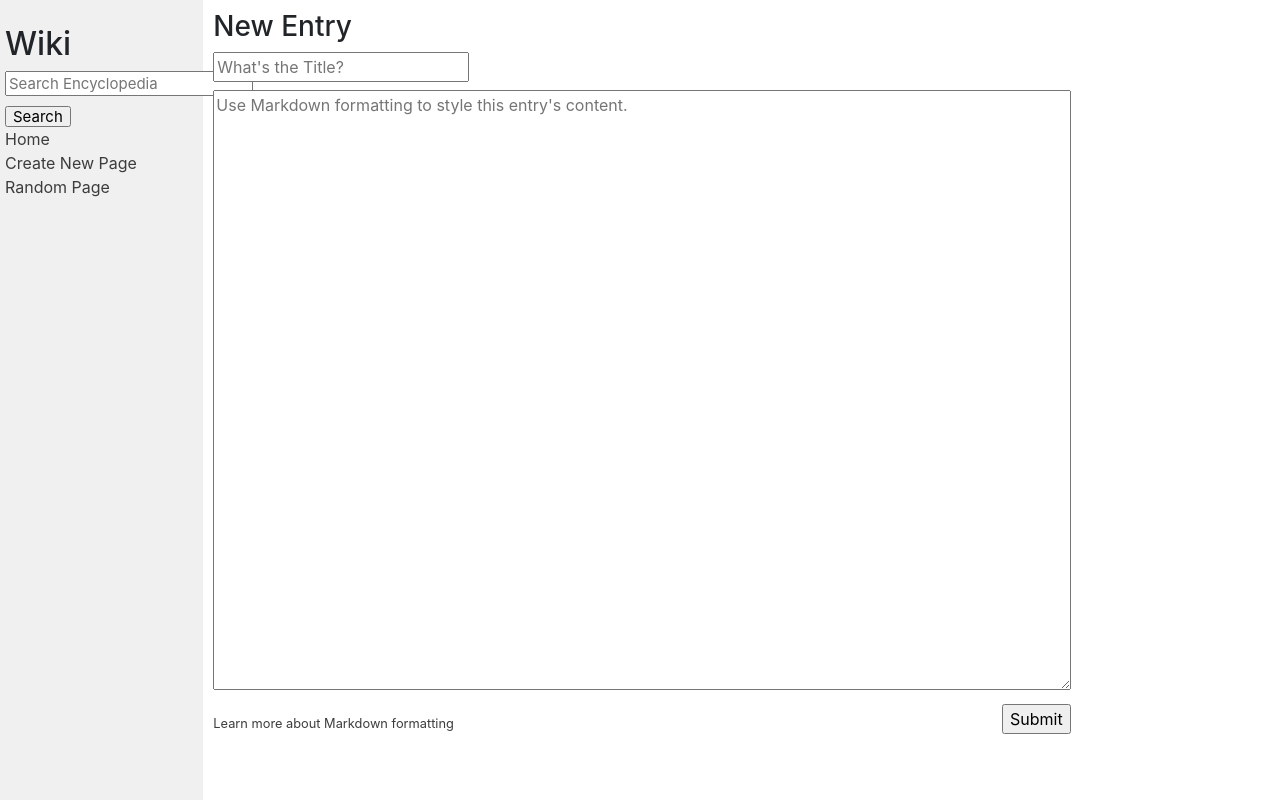
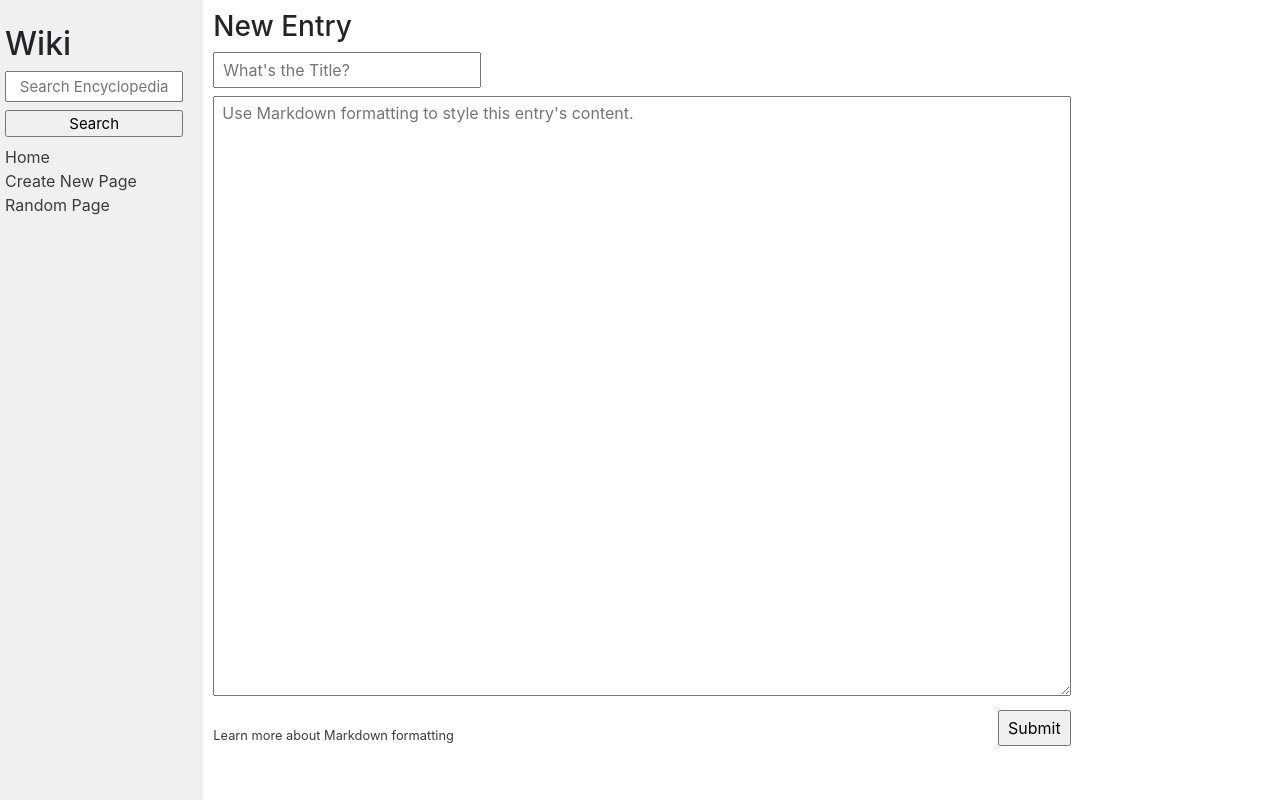
Before and after one commit to neo-nico-neiman/wiki, a Django app: page /new_entry/ in a window 1280 px wide. Run offline with Django 3.2, Linux system fonts and the light colour scheme; some libraries are stand-ins or nearby versions.

Commit message:
css changes

```diff
--- a/encyclopedia/static/encyclopedia/styles.css
+++ b/encyclopedia/static/encyclopedia/styles.css
@@ -15,6 +15,11 @@ h1 {
 textarea {
     height: 75vh;
     width: 80%;
+    padding: 4px 8px;
+}
+
+input {
+    padding: 4px 8px;
 }
 
 .main {
--- a/encyclopedia/templates/encyclopedia/entry.html
+++ b/encyclopedia/templates/encyclopedia/entry.html
@@ -7,6 +7,6 @@
 {% block body %}
 <a href="{% url 'wiki:edit_entry' title %}" class="small">Edit content</a>
 <div class="w-75">
-    {{ entry | safe | default:"There is no data for this entry" }}
+    {{ entry | safe | default:"Upsss...We haven't found any matching entry with this name" }}
 </div>
 {% endblock %}
--- a/encyclopedia/templates/encyclopedia/layout.html
+++ b/encyclopedia/templates/encyclopedia/layout.html
@@ -15,7 +15,7 @@
                 <form action="{% url 'wiki:search'%}" method="POST" class="search">
                     {% csrf_token %}
                     {{ form }}
-                    <input type="submit" style="margin-top: 10px;" value="Search">
+                    <input type="submit" class="my-2 w-100" value="Search">
                 </form>
                 <div>
                     <a href="{% url 'wiki:index' %}">Home</a>
--- a/encyclopedia/templates/encyclopedia/new_entry.html
+++ b/encyclopedia/templates/encyclopedia/new_entry.html
@@ -6,7 +6,7 @@
 
 {% block body %}
     <h3>{{ header }}</h3>
-    <h6 style="color:red">{{ error_message }}</h6>
+    <h6 class="small text-danger">{{ error_message }}</h6>
     <form action="{% url 'wiki:new_entry' %}" method="POST">
         {% csrf_token %}
         {{ new_entry_form }}
--- a/encyclopedia/views.py
+++ b/encyclopedia/views.py
@@ -6,7 +6,10 @@ from markdown2 import Markdown
 
 class newSearchForm(forms.Form):#innherits from forms.Form
     search = forms.CharField(
-        widget= forms.TextInput(attrs={'placeholder':'Search Encyclopedia'}),
+        widget= forms.TextInput(attrs={
+            'placeholder':'Search Encyclopedia',
+            'class': 'w-100 text-center'
+        }),
         label=''
     )
 
@@ -20,7 +23,8 @@ class newEntryForm(forms.Form):
             'placeholder':'Use Markdown formatting to style this entry\'s content.',
             'cols': '40',
             'rows': '5',
-            'class': 'my-2'}),
+            'class': 'my-2'
+        }),
         label=''
     )
 
@@ -46,26 +50,30 @@ def index(request):
     })
 
 def wiki(request, title):
+    if util.get_entry(title):
+        return render(request, 'encyclopedia/entry.html', {
+            'title': title,
+            'entry': markdowner(title),
+            'form': newSearchForm()
+        })
     return render(request, 'encyclopedia/entry.html', {
-        'title': title,
-        'entry': markdowner(title),
-        'form': newSearchForm()
-    })
+            'title': title,
+            'form': newSearchForm()
+        })
 
 def search(request):
     form = newSearchForm(request.POST)
     if form.is_valid():
-            search = form.cleaned_data['search']
+            title = form.cleaned_data['search']
             entries_substring = []
             for entry in util.list_entries():
-                if search.lower() in entry.lower():
-                    if search.lower() != entry.lower():
+                if title.lower() in entry.lower():
+                    if title.lower() != entry.lower():
                         entries_substring.append(entry)
                     else:
-                        title = search
                         return render(request, 'encyclopedia/entry.html', {
                         'title': title,
-                        'entry': util.get_entry(title),
+                        'entry': markdowner(title),
                         'form': newSearchForm()
                         })
             if len(entries_substring):
```
Also changed, not shown: entries/Markdown.md (added, +3 -0 lines).
